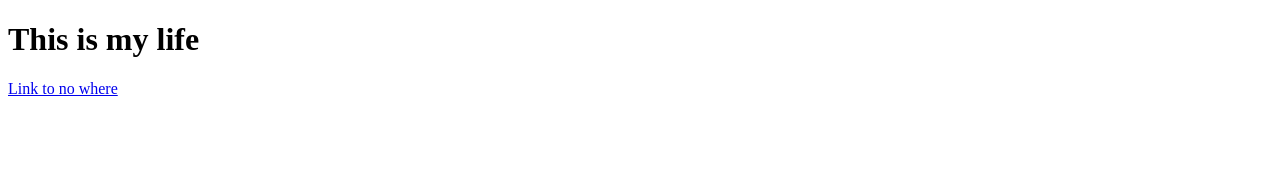
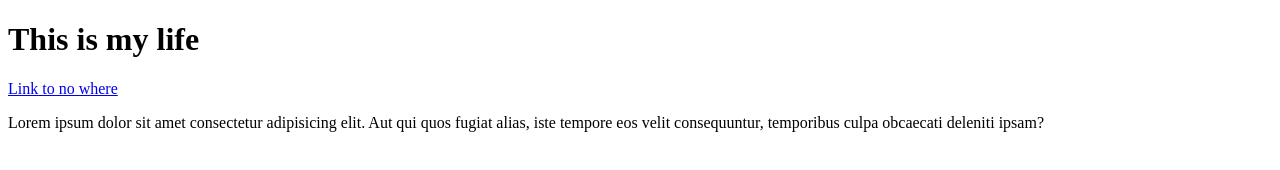
Before and after one commit to Duo-Kali-Yuga/learn-git, a plain HTML site: page index.html in a window 1280 px wide. Drawn offline with Linux system fonts and the light colour scheme.

Commit message:
add Lorem 23

```diff
--- a/index.html
+++ b/index.html
@@ -8,5 +8,6 @@
 <body>
     <h1>This is my life</h1>
     <p><a href="#">Link to no where</a></p>
+    <p>Lorem ipsum dolor sit amet consectetur adipisicing elit. Aut qui quos fugiat alias, iste tempore eos velit consequuntur, temporibus culpa obcaecati deleniti ipsam?</p>
 </body>
 </html>
```
